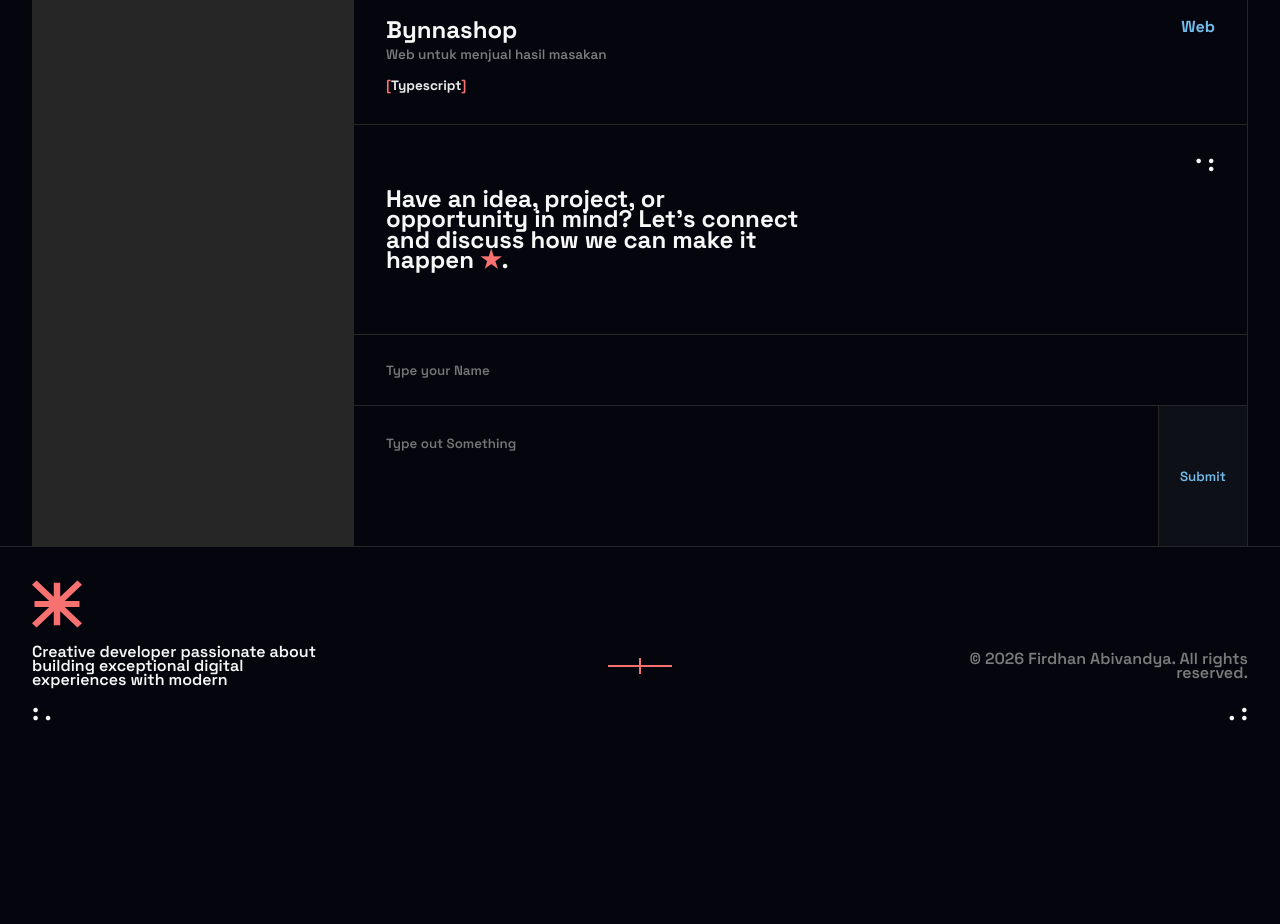
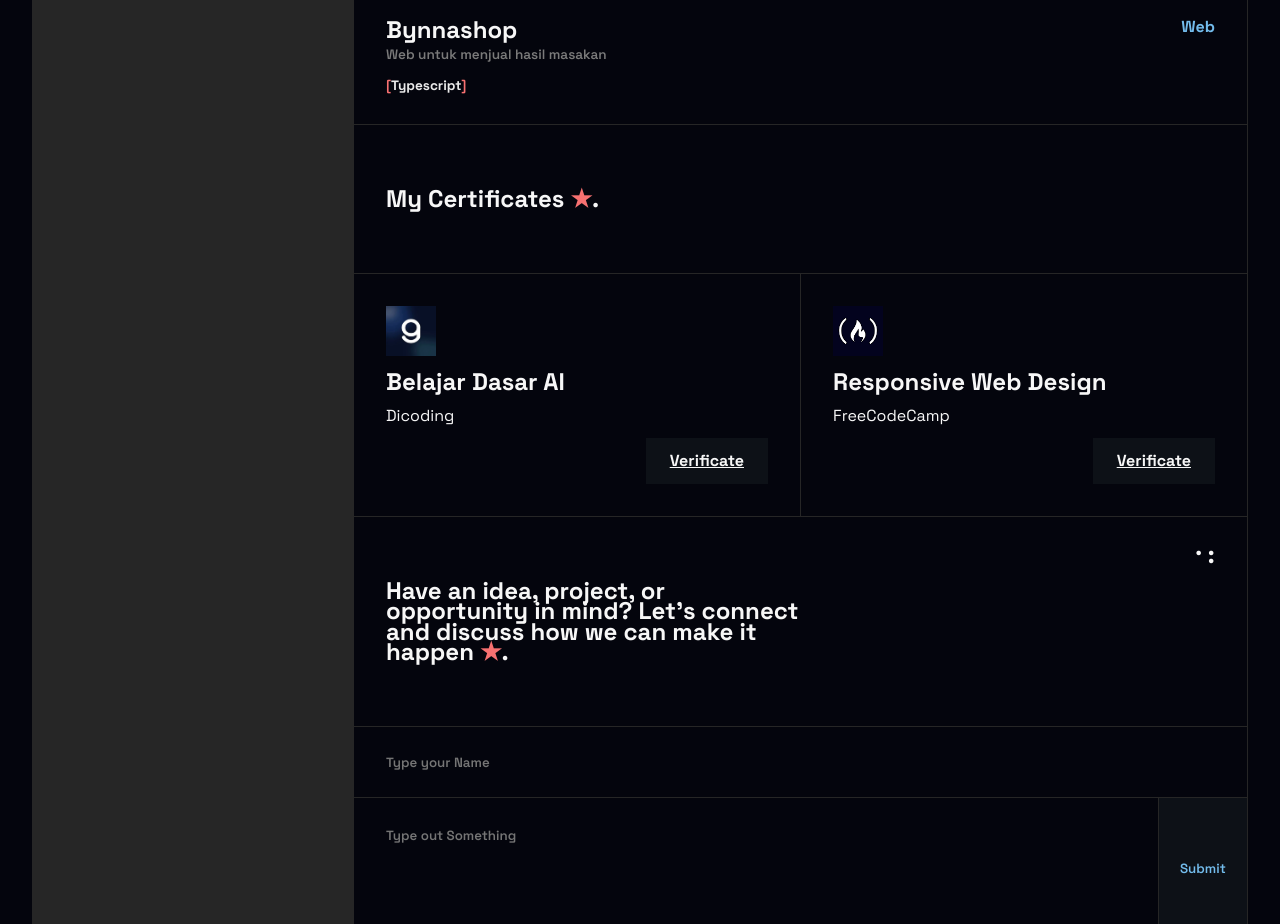
Before and after one commit to bivanoid/bvd, a React (Vite) app: page / in a window 1280 px wide. Shown: the part 2260-3184 px from the top of the page. Before the commit the page ends 3057 px from the top, so only its background shows below. Built offline with nearby package versions, Linux system fonts and the light colour scheme.

Commit message:
uptd certificates

```diff
--- a/src/components/HomeLayouts/Content.tsx
+++ b/src/components/HomeLayouts/Content.tsx
@@ -3,6 +3,7 @@ import Contact from "./Contact";
 import Expert from "./Expert";
 import Projects from "./Projects";
 import Sidebar from "./Sidebar";
+import Certificates from "./certificates";
 import s from "./content.module.css";
 
 export default function Content() {
@@ -15,6 +16,7 @@ export default function Content() {
                 <About />
                 <Expert />
                 <Projects />
+                <Certificates />
                 <Contact />
             </div>
         </section>
--- /dev/null
+++ b/src/components/HomeLayouts/certificates.module.css
@@ -0,0 +1,52 @@
+.certificates{
+	display: flex;
+	flex-direction: column;
+	gap: 1px;
+
+}
+
+.con_ttl {
+    display: block;
+    width: 100%;
+    display: flex;
+    flex-direction: column;
+    padding: var(--padding);
+    background-color: var(--cl-prim);
+    padding-block: 4rem;
+    margin-top: 1px;
+    position: relative;
+}
+
+.con_items {
+	display: grid;
+	grid-template-columns: repeat(2, 1fr);
+	gap: 16px;
+	gap: 1px;
+}
+
+.item {
+	display: flex;
+	flex-direction: column;
+	background-color: var(--cl-prim);
+	padding: var(--padding);
+	gap: 1rem;
+}
+
+.item .img_items {
+	background-color: red;
+	width: 50px;
+	height: 50px;
+}
+
+.item h3 {
+	 font-size: 1.5rem;
+}
+
+.item a {
+	background-color: var(--cl1);
+	width: fit-content;
+	padding-inline: 1.5rem;
+	padding-block: 1rem;
+	align-self: flex-end;
+	font-weight: bold;
+}
--- /dev/null
+++ b/src/components/HomeLayouts/certificates.tsx
@@ -0,0 +1,55 @@
+import s from "./certificates.module.css";
+import freeCodeCamp from "../../../public/certificatelogo/freecodecamp.webp";
+import dicoding from "../../../public/certificatelogo/dicoding.webp";
+
+interface Cfprops {
+	id: number;
+	img: string;
+	title: string;
+	from: string;
+	link: string;
+}
+
+export default function Certificates() {
+	const certificatesItem: Cfprops[] = [
+		{
+			id: 1,
+			img: dicoding,
+			title: "Belajar Dasar AI",
+			from: "Dicoding",
+			link: "https://www.dicoding.com/certificates/MEPJ2O37LP3V",
+		},
+		{
+			id: 2,
+			img: freeCodeCamp,
+			title: "Responsive Web Design",
+			from: "FreeCodeCamp",
+			link: "https://www.freecodecamp.org/certification/fcc-9dab380d-2e89-4caa-800f-776b1e15b068/responsive-web-design",
+		},
+	];
+
+	return (
+		<section className={s.certificates}>
+			<div className={s.con_ttl}>
+				<h2>
+					My Certificates <span className="red">★</span>.
+				</h2>
+			</div>
+
+			<div className={s.con_items}>
+				{certificatesItem.map((certificate) => (
+					<div className={s.item} key={certificate.id}>
+						<img
+							className={s.img_items}
+							src={certificate.img}
+							alt={certificate.title}
+						/>
+						<h3>{certificate.title}</h3>
+						<p>{certificate.from}</p>
+						{certificate.link ? <a href={certificate.link}>Verificate</a> : ""}
+					</div>
+				))}
+			</div>
+		</section>
+	);
+}
```
Also changed, not shown: public/certificatelogo/dicoding.webp (added), public/certificatelogo/freecodecamp.webp (added).
